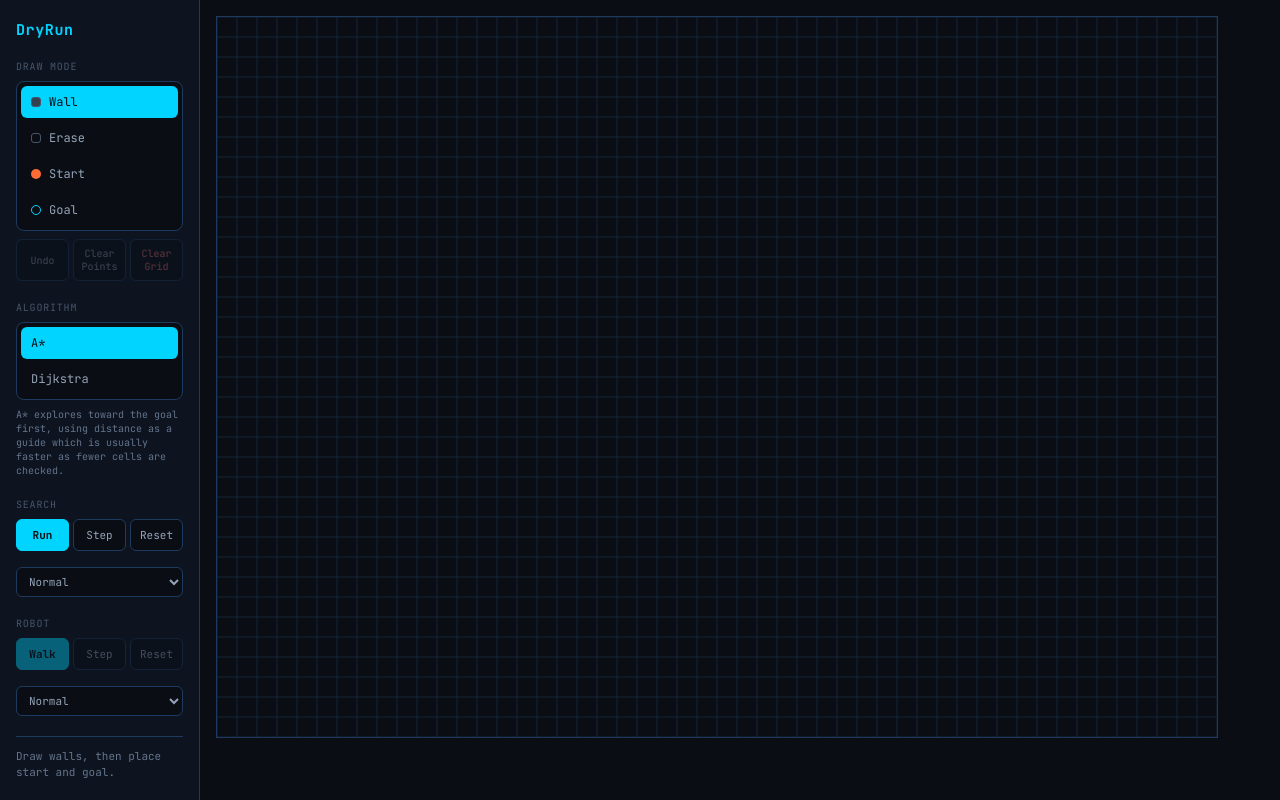
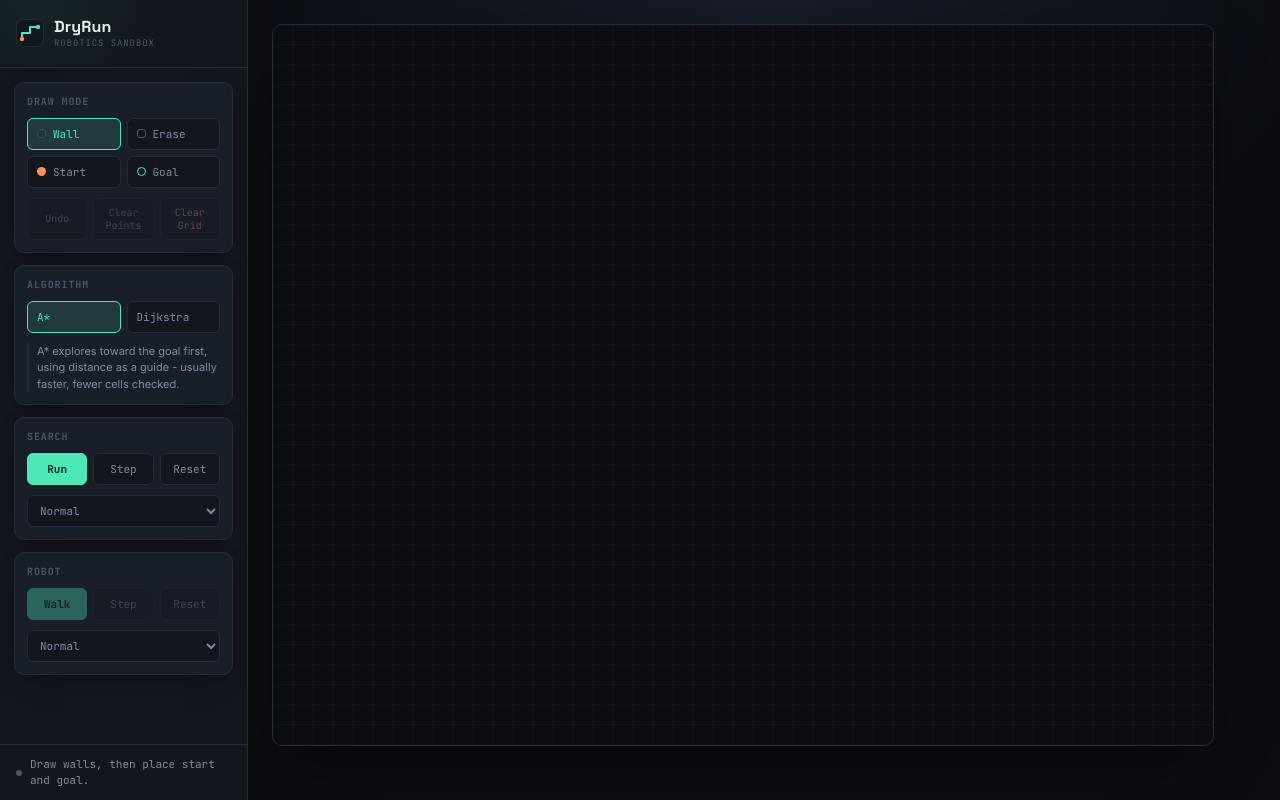
Before and after one commit to Ali-Khan04/DryRun, a React (Vite) app: page / in a window 1280 px wide. Built offline with nearby package versions, Linux system fonts and the light colour scheme.

Commit message:
style: redesign UI with token-based color system, card layout, and logo mark

```diff
--- a/index.html
+++ b/index.html
@@ -7,7 +7,7 @@
       name="viewport"
       content="width=device-width, initial-scale=1.0, maximum-scale=1.0, user-scalable=no"
     />
-    <meta name="theme-color" content="#0A0E14" />
+    <meta name="theme-color" content="#0B0D12" />
     <meta
       name="description"
       content="DryRun is a browser-based sandbox for learning robotics concepts — path planning, sensors, and mapping — with no installation required."
--- a/src/App.module.css
+++ b/src/App.module.css
@@ -3,7 +3,7 @@
   width: 100vw;
   height: 100vh;
   overflow: hidden;
-  background: #0A0E14;
+  background: var(--ink);
 }
 
 .main {
--- a/src/canvas/SimCanvas.module.css
+++ b/src/canvas/SimCanvas.module.css
@@ -1,17 +1,29 @@
 .wrapper {
   overflow: auto;
   flex: 1;
-  background: #0a0e14;
+  background: radial-gradient(
+    ellipse 80% 60% at 50% 0%,
+    #151b26 0%,
+    var(--ink) 70%
+  );
   display: flex;
   align-items: flex-start;
   justify-content: flex-start;
-  padding: 16px;
+  padding: 24px;
+}
+
+.canvasFrame {
+  display: inline-block;
+  border: 1px solid var(--hairline);
+  border-radius: var(--radius-md);
+  box-shadow: 0 20px 60px -20px rgba(0, 0, 0, 0.7);
+  overflow: hidden;
+  line-height: 0;
 }
 
 .canvas {
   display: block;
   cursor: crosshair;
   image-rendering: pixelated;
-  border: 1px solid #1e3a5f;
   touch-action: none;
 }
--- a/src/canvas/SimCanvas.tsx
+++ b/src/canvas/SimCanvas.tsx
@@ -107,6 +107,7 @@ export function SimCanvas() {
 
   return (
     <div className={styles.wrapper} ref={wrapperRef}>
+      <div className={styles.canvasFrame}>
         <canvas
           ref={canvasRef}
           width={config.cols * config.cellSize}
@@ -122,5 +123,6 @@ export function SimCanvas() {
           onTouchCancel={stopDrawing}
         />
       </div>
+    </div>
   );
 }
--- a/src/index.css
+++ b/src/index.css
@@ -1,4 +1,36 @@
-@import url("https://fonts.googleapis.com/css2?family=JetBrains+Mono:wght@400;700&family=Inter:wght@400;500&display=swap");
+@import url("https://fonts.googleapis.com/css2?family=Space+Grotesk:wght@500;600;700&family=JetBrains+Mono:wght@400;500;700&family=Inter:wght@400;500&display=swap");
+
+:root {
+  /* surfaces */
+  --ink: #0b0d12;
+  --panel: #12161d;
+  --panel-raised: #191f29;
+  --hairline: #242b38;
+
+  /* text */
+  --text: #eaedf2;
+  --text-dim: #808a9c;
+  --text-faint: #4b5568;
+
+  /* accents - teal = destination/success, copper = current position/origin */
+  --signal: #4ce8b8;
+  --signal-dim: #4ce8b822;
+  --copper: #ff8f5c;
+  --copper-dim: #ff8f5c22;
+  --danger: #ff6b6b;
+  --danger-dim: #ff6b6b22;
+
+  /* type */
+  --font-display: "Space Grotesk", system-ui, sans-serif;
+  --font-mono: "JetBrains Mono", monospace;
+  --font-body: "Inter", system-ui, sans-serif;
+
+  /* shape */
+  --radius-sm: 6px;
+  --radius-md: 10px;
+  --shadow-panel:
+    0 1px 0 rgba(255, 255, 255, 0.02) inset, 0 8px 24px -12px rgba(0, 0, 0, 0.6);
+}
 
 *,
 *::before,
@@ -17,9 +49,9 @@ body,
 }
 
 body {
-  background: #0a0e14;
-  color: #e2e8f0;
-  font-family: "Inter", system-ui, sans-serif;
+  background: var(--ink);
+  color: var(--text);
+  font-family: var(--font-body);
   -webkit-font-smoothing: antialiased;
 }
 
@@ -27,20 +59,23 @@ body {
   width: 6px;
   height: 6px;
 }
-
 ::-webkit-scrollbar-track {
-  background: #0a0e14;
+  background: var(--ink);
 }
-
 ::-webkit-scrollbar-thumb {
-  background: #1e3a5f;
+  background: var(--hairline);
   border-radius: 3px;
 }
-
 ::-webkit-scrollbar-thumb:hover {
-  background: #334155;
+  background: var(--text-faint);
 }
 
 button {
   -webkit-font-smoothing: antialiased;
+  font-family: inherit;
 }
+
+:focus-visible {
+  outline: 2px solid var(--signal);
+  outline-offset: 2px;
+}
--- a/src/toolbar/Toolbar.module.css
+++ b/src/toolbar/Toolbar.module.css
@@ -1,197 +1,175 @@
 .toolbar {
   display: flex;
   flex-direction: column;
-  gap: 20px;
   flex-shrink: 0;
-  width: 200px;
+  width: 248px;
   height: 100vh;
-  padding: 20px 16px;
-  background: #0d1420;
-  border-right: 1px solid #1e3a5f;
-  font-family: "JetBrains Mono", monospace;
-  overflow-y: auto;
+  background: var(--panel);
+  border-right: 1px solid var(--hairline);
+  font-family: var(--font-mono);
+}
+
+.header {
+  display: flex;
+  align-items: center;
+  gap: 10px;
+  flex-shrink: 0;
+  padding: 18px 16px;
+  border-bottom: 1px solid var(--hairline);
+  background:
+    radial-gradient(circle at 15% -20%, #4ce8b814 0%, transparent 55%),
+    var(--panel);
+}
+
+.logoMark {
+  flex-shrink: 0;
+}
+
+.headerText {
+  display: flex;
+  flex-direction: column;
+  gap: 1px;
+  min-width: 0;
 }
 
 .brand {
+  font-family: var(--font-display);
   font-weight: 700;
-  font-size: 15px;
-  letter-spacing: 0.04em;
-  color: #00d4ff;
+  font-size: 16px;
+  letter-spacing: 0.01em;
+  color: var(--text);
+  line-height: 1.1;
 }
 
-.section {
+.tagline {
+  font-size: 9px;
+  text-transform: uppercase;
+  letter-spacing: 0.1em;
+  color: var(--text-faint);
+}
+
+.body {
+  flex: 1;
+  min-height: 0;
+  overflow-y: auto;
   display: flex;
   flex-direction: column;
-  gap: 8px;
+  gap: 12px;
+  padding: 14px;
 }
 
-.sectionLabel {
+.card {
+  display: flex;
+  flex-direction: column;
+  gap: 10px;
+  background: var(--panel-raised);
+  border: 1px solid var(--hairline);
+  border-radius: var(--radius-md);
+  padding: 12px;
+  box-shadow: var(--shadow-panel);
+}
+
+.cardLabel {
   font-size: 10px;
+  font-weight: 600;
   text-transform: uppercase;
-  letter-spacing: 0.08em;
-  color: #475569;
+  letter-spacing: 0.09em;
+  color: var(--text-faint);
 }
 
 .modeGroup {
-  display: flex;
-  flex-direction: column;
-  gap: 4px;
-  background: #0a0e14;
-  border: 1px solid #1e3a5f;
-  border-radius: 8px;
-  padding: 4px;
+  display: grid;
+  grid-template-columns: 1fr 1fr;
+  gap: 6px;
 }
 
 .modeBtn {
   display: flex;
   align-items: center;
-  gap: 8px;
-  border: none;
-  background: transparent;
-  color: #94a3b8;
+  gap: 7px;
+  border: 1px solid var(--hairline);
+  background: var(--panel);
+  color: var(--text-dim);
   font-family: inherit;
-  font-size: 12px;
-  padding: 8px 10px;
-  border-radius: 6px;
+  font-size: 11px;
+  padding: 8px 9px;
+  border-radius: var(--radius-sm);
   cursor: pointer;
-  text-align: left;
   transition:
-    background 0.12s ease,
-    color 0.12s ease;
+    border-color 0.12s ease,
+    color 0.12s ease,
+    background 0.12s ease;
 }
 
-.modeBtn:hover {
-  color: #e2e8f0;
-  background: #131b29;
+.modeBtn:hover:not(:disabled) {
+  color: var(--text);
+  border-color: var(--text-faint);
+}
+
+.modeBtn:disabled {
+  opacity: 0.35;
+  cursor: default;
 }
 
 .modeBtnActive,
 .modeBtnActive:hover {
-  color: #0a0e14;
-  background: #00d4ff;
+  color: var(--signal);
+  background: var(--signal-dim);
+  border-color: var(--signal);
 }
 
 .swatch {
-  width: 10px;
-  height: 10px;
+  width: 9px;
+  height: 9px;
   border-radius: 3px;
   flex-shrink: 0;
 }
 
 .swatchWall {
-  background: #334155;
-  border: 1px solid #475569;
+  background: #2b3342;
+  border: 1px solid #3d4759;
 }
 
 .swatchErase {
   background: transparent;
-  border: 1px solid #475569;
+  border: 1px solid var(--text-faint);
 }
 
 .swatchStart {
-  background: #ff6b35;
+  background: var(--copper);
   border-radius: 50%;
 }
 
 .swatchGoal {
   background: transparent;
-  border: 1.5px solid #00d4ff;
+  border: 1.5px solid var(--signal);
   border-radius: 50%;
 }
 
-.status {
-  margin-top: auto;
-  font-size: 11px;
-  color: #64748b;
-  line-height: 1.4;
-  border-top: 1px solid #1e3a5f;
-  padding-top: 12px;
-}
-.hint {
-  font-size: 10px;
-  line-height: 1.4;
-  color: #64748b;
-  margin: 0;
-}
-
-.runControls {
-  display: flex;
-  gap: 4px;
-}
-
-.controlBtn {
-  flex: 1;
-  border: 1px solid #1e3a5f;
-  background: #0a0e14;
-  color: #94a3b8;
-  font-family: inherit;
-  font-size: 11px;
-  padding: 8px 6px;
-  border-radius: 6px;
-  cursor: pointer;
-  transition:
-    background 0.12s ease,
-    color 0.12s ease,
-    border-color 0.12s ease;
-}
-
-.controlBtn:hover:not(:disabled) {
-  color: #e2e8f0;
-  border-color: #00d4ff;
-}
-
-.controlBtn:disabled {
-  opacity: 0.4;
-  cursor: default;
-}
-
-.controlBtnPrimary {
-  background: #00d4ff;
-  color: #0a0e14;
-  border-color: #00d4ff;
-  font-weight: 600;
-}
-
-.controlBtnPrimary:hover:not(:disabled) {
-  color: #0a0e14;
-  opacity: 0.9;
-}
-
-.speedSelect {
-  margin-top: 8px;
-  width: 100%;
-  background: #0a0e14;
-  border: 1px solid #1e3a5f;
-  color: #94a3b8;
-  font-family: inherit;
-  font-size: 11px;
-  padding: 6px 8px;
-  border-radius: 6px;
-}
 .editActions {
   display: flex;
-  gap: 4px;
+  gap: 6px;
 }
 
 .editBtn {
   flex: 1;
-  border: 1px solid #1e3a5f;
-  background: #0a0e14;
-  color: #94a3b8;
+  border: 1px solid var(--hairline);
+  background: var(--panel);
+  color: var(--text-dim);
   font-family: inherit;
   font-size: 10px;
   padding: 7px 4px;
-  border-radius: 6px;
+  border-radius: var(--radius-sm);
   cursor: pointer;
   transition:
-    background 0.12s ease,
+    border-color 0.12s ease,
     color 0.12s ease,
-    border-color 0.12s ease;
+    background 0.12s ease;
 }
 
 .editBtn:hover:not(:disabled) {
-  color: #e2e8f0;
-  border-color: #00d4ff;
+  color: var(--text);
+  border-color: var(--text-faint);
 }
 
 .editBtn:disabled {
@@ -200,10 +178,120 @@
 }
 
 .editBtnDanger {
-  color: #f87171;
+  color: #e88;
 }
 
 .editBtnDanger:hover:not(:disabled) {
-  border-color: #f87171;
-  background: #2a1015;
+  border-color: var(--danger);
+  background: var(--danger-dim);
+  color: var(--danger);
 }
+
+.hint {
+  font-family: var(--font-body);
+  font-size: 11px;
+  line-height: 1.5;
+  color: var(--text-dim);
+  border-left: 2px solid var(--hairline);
+  padding-left: 8px;
+}
+
+.runControls {
+  display: flex;
+  gap: 6px;
+}
+
+.controlBtn {
+  flex: 1;
+  border: 1px solid var(--hairline);
+  background: var(--panel);
+  color: var(--text-dim);
+  font-family: inherit;
+  font-size: 11px;
+  padding: 8px 6px;
+  border-radius: var(--radius-sm);
+  cursor: pointer;
+  transition:
+    border-color 0.12s ease,
+    color 0.12s ease,
+    background 0.12s ease,
+    box-shadow 0.12s ease;
+}
+
+.controlBtn:hover:not(:disabled) {
+  color: var(--text);
+  border-color: var(--text-faint);
+}
+
+.controlBtn:disabled {
+  opacity: 0.35;
+  cursor: default;
+}
+
+.controlBtnPrimary {
+  background: var(--signal);
+  color: #06231c;
+  border-color: var(--signal);
+  font-weight: 700;
+}
+
+.controlBtnPrimary:hover:not(:disabled) {
+  box-shadow: 0 0 0 3px var(--signal-dim);
+  color: #06231c;
+}
+
+.speedSelect {
+  width: 100%;
+  background: var(--panel);
+  border: 1px solid var(--hairline);
+  color: var(--text-dim);
+  font-family: inherit;
+  font-size: 11px;
+  padding: 7px 8px;
+  border-radius: var(--radius-sm);
+}
+
+.statusBar {
+  display: flex;
+  align-items: center;
+  gap: 8px;
+  flex-shrink: 0;
+  padding: 12px 16px;
+  border-top: 1px solid var(--hairline);
+}
+
+.statusDot {
+  width: 6px;
+  height: 6px;
+  border-radius: 50%;
+  background: var(--text-faint);
+  flex-shrink: 0;
+}
+
+.statusDotActive {
+  background: var(--signal);
+  box-shadow: 0 0 0 3px var(--signal-dim);
+  animation: pulse 1.4s ease-in-out infinite;
+}
+
+@keyframes pulse {
+  0%,
+  100% {
+    opacity: 1;
+  }
+  50% {
+    opacity: 0.4;
+  }
+}
+
+.statusText {
+  font-size: 11px;
+  line-height: 1.4;
+  color: var(--text-dim);
+}
+
+@media (prefers-reduced-motion: reduce) {
+  .statusDotActive {
+    animation: none;
+  }
+}
--- a/src/toolbar/Toolbar.tsx
+++ b/src/toolbar/Toolbar.tsx
@@ -5,9 +5,9 @@ import {
   useSearchRunner,
   type SearchSpeed,
 } from "../algorithms/useSearchRunner";
+import { usePathWalker, type WalkSpeed } from "../algorithms/usePathWalker";
 import type { DrawMode, Algorithm } from "../types";
 import styles from "./Toolbar.module.css";
-import { usePathWalker } from "../algorithms/usePathWalker";
 
 const MODES: { mode: DrawMode; label: string; swatchClass: string }[] = [
   { mode: "wall", label: "Wall", swatchClass: styles.swatchWall },
@@ -21,11 +21,43 @@ const ALGORITHMS: { value: Algorithm; label: string }[] = [
   { value: "dijkstra", label: "Dijkstra" },
 ];
 
+function LogoMark() {
+  return (
+    <svg
+      className={styles.logoMark}
+      width="28"
+      height="28"
+      viewBox="0 0 28 28"
+      fill="none"
+    >
+      <rect
+        x="0.5"
+        y="0.5"
+        width="27"
+        height="27"
+        rx="7"
+        fill="#12161D"
+        stroke="#242B38"
+      />
+      <path
+        d="M6 20 L6 14 L14 14 L14 8 L22 8"
+        stroke="#4CE8B8"
+        strokeWidth="2"
+        strokeLinecap="round"
+        strokeLinejoin="round"
+      />
+      <circle cx="6" cy="20" r="2.2" fill="#FF8F5C" />
+      <circle cx="22" cy="8" r="2.2" fill="#4CE8B8" />
+    </svg>
+  );
+}
+
 export function Toolbar() {
   const { state, dispatch } = useSim();
   const history = useHistory();
   const runner = useSearchRunner();
   const walker = usePathWalker();
+
   const isGridEmpty =
     !state.robot &&
     !state.goal &&
@@ -35,7 +67,6 @@ export function Toolbar() {
       ),
     );
 
-  // Ctrl/Cmd+Z undo - global, so it works whether focus is on the canvas or not
   useEffect(() => {
     const onKeyDown = (e: KeyboardEvent) => {
       if ((e.ctrlKey || e.metaKey) && e.key.toLowerCase() === "z") {
@@ -67,10 +98,18 @@ export function Toolbar() {
 
   return (
     <div className={styles.toolbar}>
+      <header className={styles.header}>
+        <LogoMark />
+        <div className={styles.headerText}>
           <span className={styles.brand}>DryRun</span>
+          <span className={styles.tagline}>robotics sandbox</span>
+        </div>
+      </header>
 
-      <div className={styles.section}>
-        <span className={styles.sectionLabel}>Draw Mode</span>
+      <div className={styles.body}>
+        {/* ---- EDIT ---- */}
+        <section className={styles.card}>
+          <h2 className={styles.cardLabel}>Draw Mode</h2>
           <div className={styles.modeGroup} role="group" aria-label="Draw mode">
             {MODES.map(({ mode, label, swatchClass }) => (
               <button
@@ -116,10 +155,11 @@ export function Toolbar() {
               Clear Grid
             </button>
           </div>
-      </div>
+        </section>
 
-      <div className={styles.section}>
-        <span className={styles.sectionLabel}>Algorithm</span>
+        {/* ---- ALGORITHM ---- */}
+        <section className={styles.card}>
+          <h2 className={styles.cardLabel}>Algorithm</h2>
           <div className={styles.modeGroup} role="group" aria-label="Algorithm">
             {ALGORITHMS.map(({ value, label }) => (
               <button
@@ -138,13 +178,14 @@ export function Toolbar() {
           </div>
           <p className={styles.hint}>
             {state.algorithm === "astar"
-            ? "A* explores toward the goal first, using distance as a guide which is usually faster as fewer cells are checked."
-            : "Dijkstra explores evenly in all directions making it slower, but guaranteed shortest path even with no sense of direction."}
+              ? "A* explores toward the goal first, using distance as a guide - usually faster, fewer cells checked."
+              : "Dijkstra explores evenly in all directions - slower, but guaranteed shortest path even with no sense of direction."}
           </p>
-      </div>
+        </section>
 
-      <div className={styles.section}>
-        <span className={styles.sectionLabel}>Search</span>
+        {/* ---- SEARCH ---- */}
+        <section className={styles.card}>
+          <h2 className={styles.cardLabel}>Search</h2>
           <div className={styles.runControls}>
             {state.isRunning ? (
               <button
@@ -190,10 +231,11 @@ export function Toolbar() {
             <option value="normal">Normal</option>
             <option value="fast">Fast</option>
           </select>
-      </div>
-      {/* Robot controls */}
-      <div className={styles.section}>
-        <span className={styles.sectionLabel}>Robot</span>
+        </section>
+
+        {/* ---- WALK ---- */}
+        <section className={styles.card}>
+          <h2 className={styles.cardLabel}>Robot</h2>
           <div className={styles.runControls}>
             {walker.isWalking ? (
               <button
@@ -235,14 +277,23 @@ export function Toolbar() {
             className={styles.speedSelect}
             value={walker.speed}
             disabled={walker.isWalking}
-          onChange={(e) => walker.setSpeed(e.target.value as any)}
+            onChange={(e) => walker.setSpeed(e.target.value as WalkSpeed)}
           >
             <option value="slow">Slow</option>
             <option value="normal">Normal</option>
             <option value="fast">Fast</option>
           </select>
+        </section>
       </div>
-      <div className={styles.status}>{state.statusMsg}</div>
+
+      <div className={styles.statusBar}>
+        <span
+          className={`${styles.statusDot} ${
+            state.isRunning || walker.isWalking ? styles.statusDotActive : ""
+          }`}
+        />
+        <span className={styles.statusText}>{state.statusMsg}</span>
+      </div>
     </div>
   );
 }
```
Also changed, not shown: src/ErrorBoundary.module.css (+23 -22 lines), src/canvas/renderer.ts (+13 -13 lines). Lines whose indentation alone changed are shown as unchanged.
